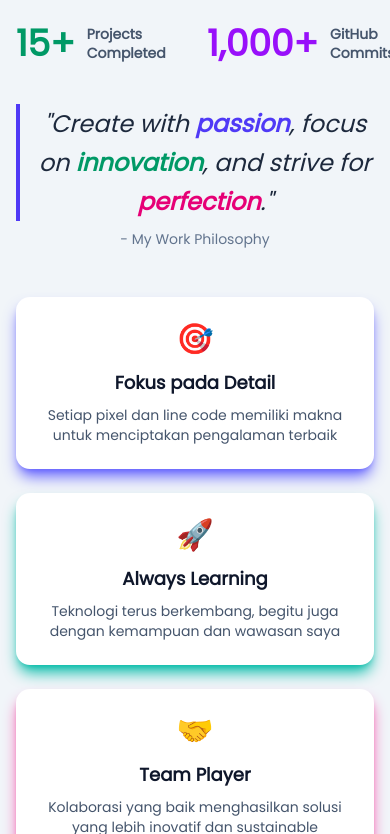
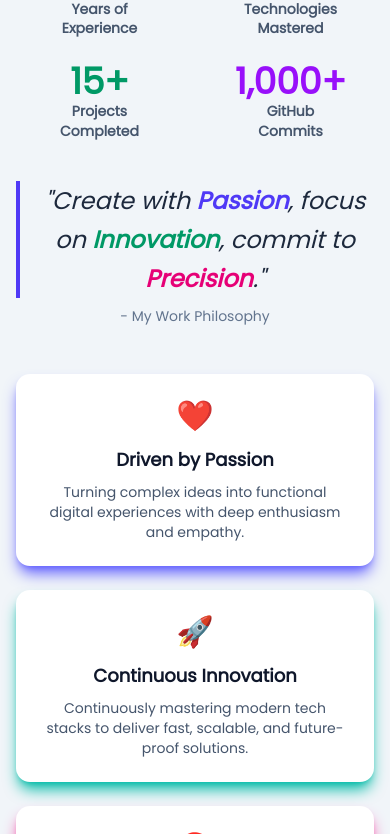
Before and after one commit to faqihfnf/faqih-portofolio, a Next.js app: page / in a window 390 px wide. Shown: the part 3670-4504 px from the top of the page. Built offline with nearby package versions, Linux system fonts and the light colour scheme.

Commit message:
update content about me with bilingual  language

```diff
--- a/src/components/sections/home/AboutMe.tsx
+++ b/src/components/sections/home/AboutMe.tsx
@@ -76,44 +76,44 @@ export default function AboutMe() {
           {/* Quick Stats */}
           <div className="grid grid-cols-2 lg:grid-cols-4 gap-6 lg:gap-8 mt-12">
             {/* Stat 1: Pengalaman HR */}
-            <div className="flex items-center justify-start gap-3 md:gap-4">
+            <div className="md:flex items-center justify-start gap-3 md:gap-4">
               <div className="text-4xl lg:text-5xl font-extrabold text-blue-600 dark:text-blue-400">
                 <CountUp end={9} duration={5} suffix="+" enableScrollSpy scrollSpyOnce />
               </div>
-              <div className="flex flex-col text-left text-sm lg:text-base font-semibold text-slate-600 dark:text-slate-300 leading-snug">
+              <div className="flex flex-col md:text-left text-sm lg:text-base font-semibold text-slate-600 dark:text-slate-300 leading-snug">
                 <span>{t("about.stats-1-a")}</span>
                 <span>{t("about.stats-1-b")}</span>
               </div>
             </div>
 
             {/* Stat 2: Tech Stack */}
-            <div className="flex items-center justify-start gap-3 md:gap-4">
+            <div className="md:flex items-center justify-start gap-3 md:gap-4">
               <div className="text-4xl lg:text-5xl font-extrabold text-pink-600 dark:text-pink-400">
                 <CountUp end={10} duration={4} suffix="+" enableScrollSpy scrollSpyOnce />
               </div>
-              <div className="flex flex-col text-left text-sm lg:text-base font-semibold text-slate-600 dark:text-slate-300 leading-snug">
+              <div className="flex flex-col md:text-left text-sm lg:text-base font-semibold text-slate-600 dark:text-slate-300 leading-snug">
                 <span>{t("about.stats-2-a")}</span>
                 <span>{t("about.stats-2-b")}</span>
               </div>
             </div>
 
             {/* Stat 3: Project Selesai */}
-            <div className="flex items-center justify-start gap-3 md:gap-4">
+            <div className="md:flex items-center justify-start gap-3 md:gap-4">
               <div className="text-4xl lg:text-5xl font-extrabold text-emerald-600 dark:text-emerald-400">
                 <CountUp end={15} duration={4} suffix="+" enableScrollSpy scrollSpyOnce />
               </div>
-              <div className="flex flex-col text-left text-sm lg:text-base font-semibold text-slate-600 dark:text-slate-300 leading-snug">
+              <div className="flex flex-col md:text-left text-sm lg:text-base font-semibold text-slate-600 dark:text-slate-300 leading-snug">
                 <span>{t("about.stats-3-a")}</span>
                 <span>{t("about.stats-3-b")}</span>
               </div>
             </div>
 
             {/* Stat 4: GitHub Commits */}
-            <div className="flex items-center justify-start gap-3 md:gap-4">
+            <div className="md:flex items-center justify-start gap-3 md:gap-4">
               <div className="text-4xl lg:text-5xl font-extrabold text-purple-600 dark:text-purple-400">
                 <CountUp end={1000} duration={4} suffix="+" enableScrollSpy scrollSpyOnce />
               </div>
-              <div className="flex flex-col text-left text-sm lg:text-base font-semibold text-slate-600 dark:text-slate-300 leading-snug">
+              <div className="flex flex-col md:text-left text-sm lg:text-base font-semibold text-slate-600 dark:text-slate-300 leading-snug">
                 <span>{t("about.stats-4-a")}</span>
                 <span>{t("about.stats-4-b")}</span>
               </div>
@@ -124,8 +124,8 @@ export default function AboutMe() {
             <motion.div className="space-y-6" initial={{ opacity: 0, x: 20 }} whileInView={{ opacity: 1, x: 0 }} transition={{ duration: 0.8, delay: 0.6 }} viewport={{ once: true }}>
               <div className="text-center md:text-left">
                 <blockquote className="text-2xl font-medium text-slate-800 dark:text-slate-200 italic border-l-4 leading-relaxed border-indigo-600 pl-4">
-                  &quot;Create with <span className="text-indigo-600 dark:text-indigo-400 font-semibold">passion</span>, focus on <span className="text-emerald-600 dark:text-emerald-400 font-semibold">innovation</span>, and strive for{" "}
-                  <span className="text-pink-600 font-semibold dark:text-pink-400">perfection</span>.&quot;
+                  &quot;{t("about.quote-1")} <span className="text-indigo-600 dark:text-indigo-400 font-semibold">{t("about.quote-2")}</span>, {t("about.quote-3")}{" "}
+                  <span className="text-emerald-600 dark:text-emerald-400 font-semibold">{t("about.quote-4")}</span>, {t("about.quote-5")} <span className="text-pink-600 font-semibold dark:text-pink-400">{t("about.quote-6")}</span>.&quot;
                 </blockquote>
                 <p className="text-sm text-slate-500 dark:text-slate-300 mt-2">- My Work Philosophy</p>
               </div>
@@ -134,21 +134,21 @@ export default function AboutMe() {
             {/* Additional Info Cards */}
             <motion.div className="grid md:grid-cols-3 gap-6 mt-12" initial={{ opacity: 0, y: 30 }} whileInView={{ opacity: 1, y: 0 }} transition={{ duration: 0.8, delay: 0.8 }} viewport={{ once: true }}>
               <div className="text-center p-6 bg-white dark:bg-slate-800 rounded-xl shadow-lg hover:shadow-pink-500 transition-shadow duration-300 shadow-indigo-500">
-                <div className="text-3xl mb-3 ">🎯</div>
-                <h3 className="text-lg font-semibold text-slate-900 dark:text-white mb-2">Fokus pada Detail</h3>
-                <p className="text-sm text-slate-600 dark:text-slate-400">Setiap pixel dan line code memiliki makna untuk menciptakan pengalaman terbaik</p>
+                <div className="text-3xl mb-3 ">❤️</div>
+                <h3 className="text-lg font-semibold text-slate-900 dark:text-white mb-2">{t("about.add-title-1")}</h3>
+                <p className="text-sm text-slate-600 dark:text-slate-400">{t("about.add-desc-1")}</p>
               </div>
 
               <div className="text-center p-6 bg-white dark:bg-slate-800 rounded-xl shadow-lg hover:shadow-pink-500 transition-shadow duration-300 shadow-teal-500">
                 <div className="text-3xl mb-3">🚀</div>
-                <h3 className="text-lg font-semibold text-slate-900 dark:text-white mb-2">Always Learning</h3>
-                <p className="text-sm text-slate-600 dark:text-slate-400">Teknologi terus berkembang, begitu juga dengan kemampuan dan wawasan saya</p>
+                <h3 className="text-lg font-semibold text-slate-900 dark:text-white mb-2">{t("about.add-title-2")}</h3>
+                <p className="text-sm text-slate-600 dark:text-slate-400">{t("about.add-desc-2")}</p>
               </div>
 
               <div className="text-center p-6 bg-white dark:bg-slate-800 rounded-xl shadow-lg hover:shadow-indigo-500 transition-shadow duration-300 shadow-pink-500">
-                <div className="text-3xl mb-3">🤝</div>
-                <h3 className="text-lg font-semibold text-slate-900 dark:text-white mb-2">Team Player</h3>
-                <p className="text-sm text-slate-600 dark:text-slate-400">Kolaborasi yang baik menghasilkan solusi yang lebih inovatif dan sustainable</p>
+                <div className="text-3xl mb-3">🎯</div>
+                <h3 className="text-lg font-semibold text-slate-900 dark:text-white mb-2">{t("about.add-title-3")}</h3>
+                <p className="text-sm text-slate-600 dark:text-slate-400">{t("about.add-desc-3")}</p>
               </div>
             </motion.div>
           </div>
--- a/src/translation/en.json
+++ b/src/translation/en.json
@@ -50,7 +50,23 @@
     "stats-3-a": "Projects",
     "stats-3-b": "Completed",
     "stats-4-a": "GitHub",
-    "stats-4-b": "Commits"
+    "stats-4-b": "Commits",
+    "quote-1": "Create with",
+    "quote-2": "Passion",
+    "quote-3": "focus on",
+    "quote-4": "Innovation",
+    "quote-5": "commit to",
+    "quote-6": "Precision",
+    "add-title-1": "Driven by Passion",
+    "add-desc-1": "Turning complex ideas into functional digital experiences with deep enthusiasm and empathy.",
+    "add-title-2": "Continuous Innovation",
+    "add-desc-2": "Continuously mastering modern tech stacks to deliver fast, scalable, and future-proof solutions.",
+    "add-title-3": "Committed to Precision",
+    "add-desc-3": "Ensuring every feature operates accurately and directly solves your real business challenges."
+  },
+  "github": {
+    "title": "My GitHub Contributions",
+    "description": "Here is a summary of my contributions on GitHub over the past year."
   },
   "experience": {
     "description-1": "Leading the development of scalable web applications using modern technologies. Mentoring junior developers and architecting solutions for complex business requirements.",
--- a/src/translation/id.json
+++ b/src/translation/id.json
@@ -9,7 +9,7 @@
     "nav-item-5": "Kontak"
   },
   "hero": {
-    "title": "Hallo, saya Faqih",
+    "title": "Halo, saya Faqih",
     "name": "Saya adalah Full Stack Developer",
     "description": "Memadukan 9 tahun pengalaman sebagai HR dengan keahlian Full Stack Development. Saya membantu bisnis bertransformasi digital dengan solusi aplikasi yang inovatif."
   },
@@ -50,7 +50,23 @@
     "stats-3-a": "Proyek",
     "stats-3-b": "Selesai",
     "stats-4-a": "GitHub",
-    "stats-4-b": "Commits"
+    "stats-4-b": "Commits",
+    "quote-1": "Berkarya dengan",
+    "quote-2": "Dedikasi",
+    "quote-3": "berfokus pada",
+    "quote-4": "Inovasi",
+    "quote-5": "mengutamakan",
+    "quote-6": "Presisi",
+    "add-title-1": "Berkarya Penuh Dedikasi",
+    "add-desc-1": "Mengubah ide kompleks menjadi solusi digital yang fungsional dengan antusiasme penuh.",
+    "add-title-2": "Inovasi Berkelanjutan",
+    "add-desc-2": "Terus menguasai teknologi modern untuk menghadirkan solusi digital yang cepat, skalabel, dan tangguh.",
+    "add-title-3": "Memastikan Presisi",
+    "add-desc-3": "Memastikan setiap fitur beroperasi secara akurat dan tepat dalam memecahkan masalah bisnis."
+  },
+  "github": {
+    "title": "Kontribusi GitHub Saya",
+    "description": "Berikut adalah ringkasan kontribusi saya di GitHub selama setahun terakhir."
   },
   "experience": {
     "description-1": "Memimpin pengembangan aplikasi web yang skalabel menggunakan teknologi modern. Membimbing pengembang junior dan merancang solusi untuk kebutuhan bisnis yang kompleks.",
```
